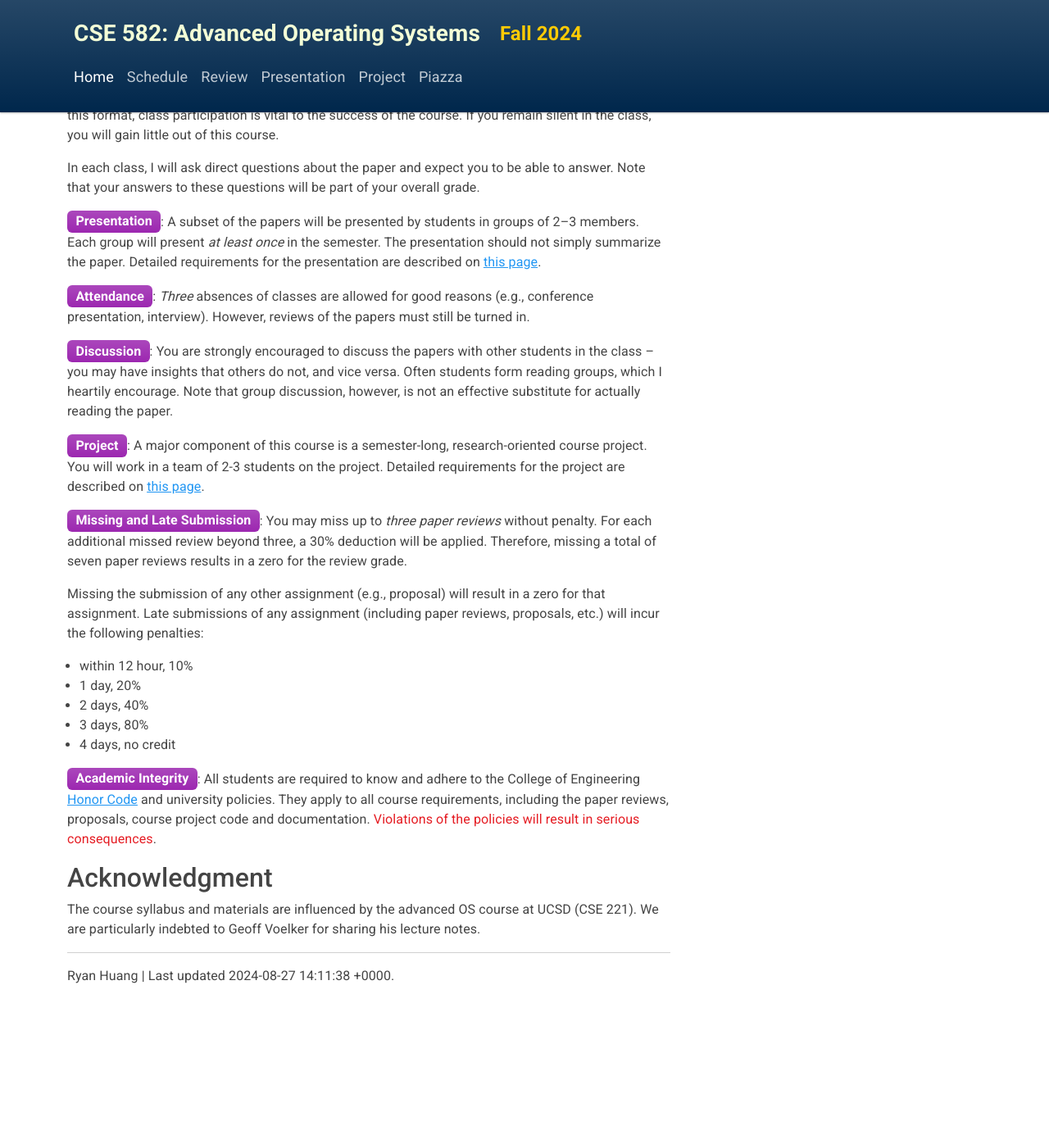
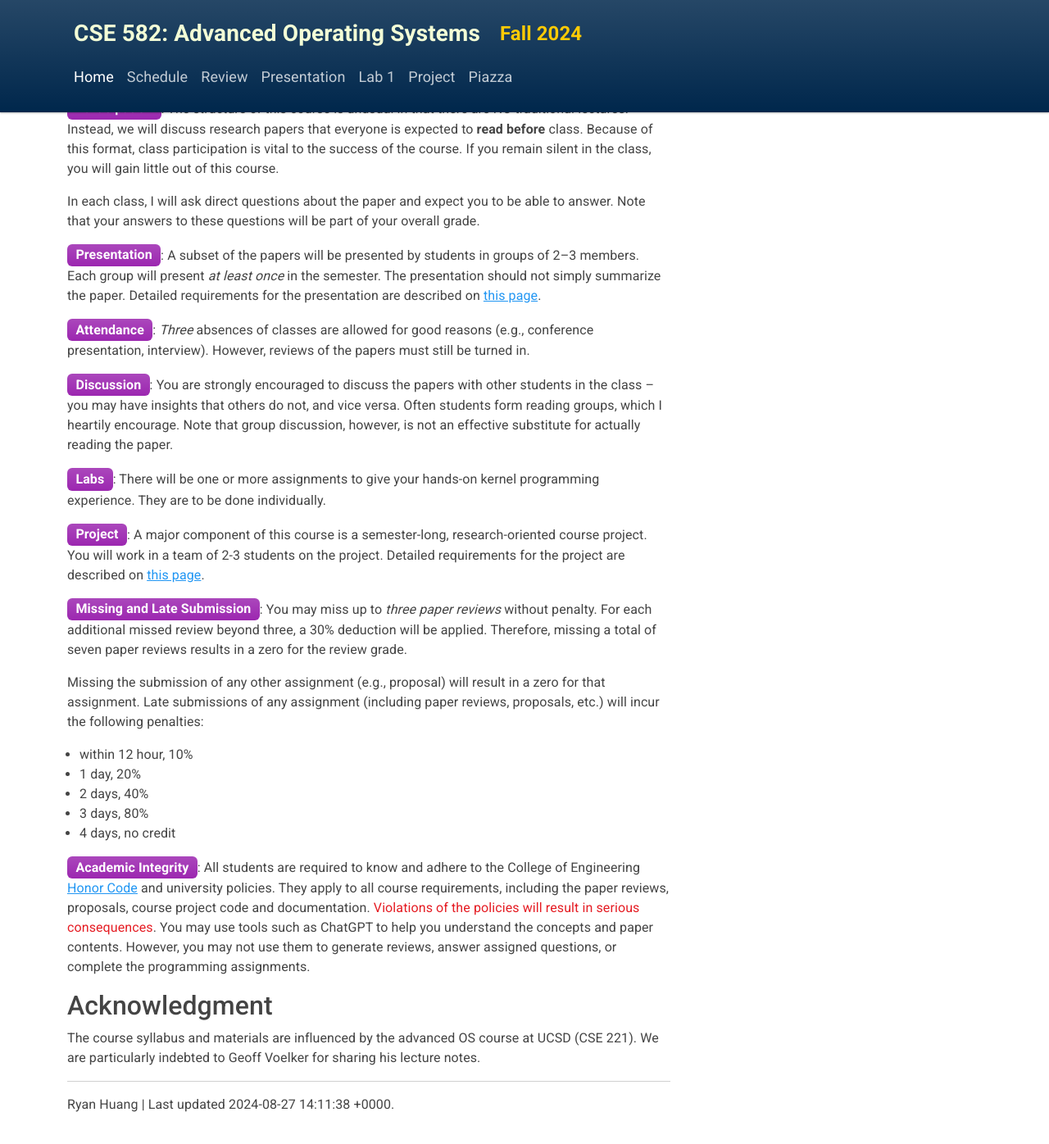
Before and after one commit to eecs582/eecs582.github.io, a Jekyll site: the page built from index.md, in a window 1280 px wide and 1400 px high, scrolled down 2226 px. Shown: the top 1396 px of the window at 82% size. Built offline with Jekyll 4.4.1, drawn with Linux system fonts in a browser that asks for light colours; before the commit the page ends 3469 px from its top, so only the background shows below that.

Commit message:
add lab 1

```diff
--- a/_config.yml
+++ b/_config.yml
@@ -27,6 +27,8 @@ navigation:
     url: /review.html
   - title: Presentation
     url: /presentation.html
+  - title: Lab 1
+    url: /lab1.html
   - title: Project
     url: /project.html
   - title: Piazza
--- a/index.md
+++ b/index.md
@@ -106,7 +106,11 @@ help better comprehend the papers.
     <ul class="list-group border-table grading-table">
       <li class="list-group-item d-flex justify-content-between align-items-center">
         <b>Reviews</b>
-        <span class="badge bg-primary rounded-pill">15%</span>
+        <span class="badge bg-primary rounded-pill">10%</span>
+      </li>
+      <li class="list-group-item d-flex justify-content-between align-items-center">
+        <b>Labs</b>
+        <span class="badge bg-primary rounded-pill">10%</span>
       </li>
       <li class="list-group-item d-flex justify-content-between align-items-center">
         <b>Presentation</b>
@@ -114,7 +118,7 @@ help better comprehend the papers.
       </li>
       <li class="list-group-item d-flex justify-content-between align-items-center">
         <b>Class Participation</b>
-        <span class="badge bg-primary rounded-pill">20%</span>
+        <span class="badge bg-primary rounded-pill">15%</span>
       </li>
       <li class="list-group-item d-flex justify-content-between align-items-center">
         <b>Project</b>
@@ -162,6 +166,10 @@ have insights that others do not, and vice versa. Often students form reading
 groups, which I heartily encourage. Note that group discussion, however, is not
 an effective substitute for actually reading the paper.
 
+<span class="badge bg-info fs-6"><b>Labs</b></span>: There will be one or more
+assignments to give your hands-on kernel programming experience. They are to be
+done individually.
+
 <span class="badge bg-info fs-6"><b>Project</b></span>: A major component of
 this course is a semester-long, research-oriented course project. You will
 work in a team of 2-3 students on the project. Detailed requirements for the project
@@ -188,7 +196,10 @@ reviews, proposals, etc.) will incur the following penalties:
   university policies. They apply to all course requirements, including the
   paper reviews, proposals, course project code and documentation. <span
   class="text-danger">Violations of the policies will result
-  in serious consequences</span>.
+  in serious consequences</span>. You may use tools such as ChatGPT to help you
+  understand the concepts and paper contents. However, you may not use them to
+  generate reviews, answer assigned questions, or complete the programming
+  assignments.
 
 ## Acknowledgment
 
```
Also changed, not shown: lab1.md (added, +75 -0 lines), assets/image/lab1/test_scenario1.jpg (added), assets/image/lab1/test_scenario2.jpg (added).
